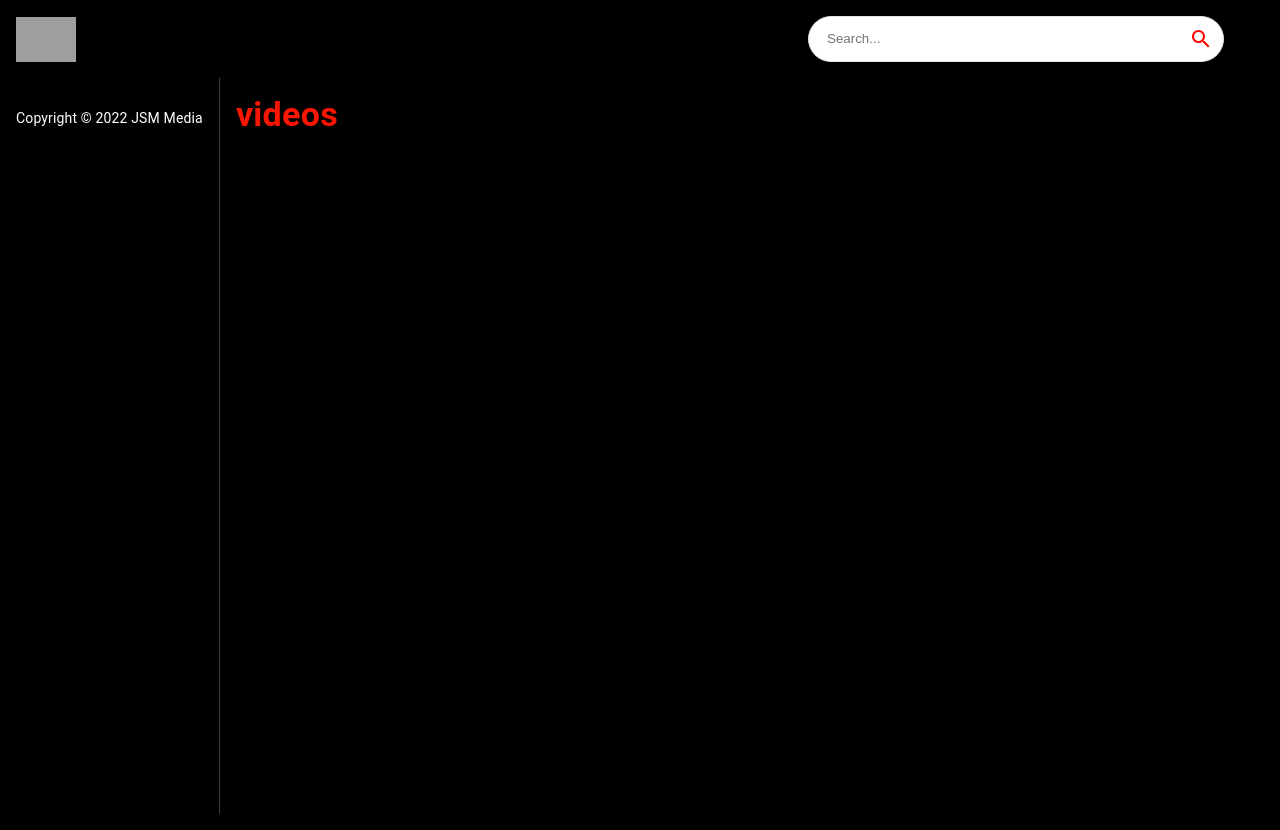
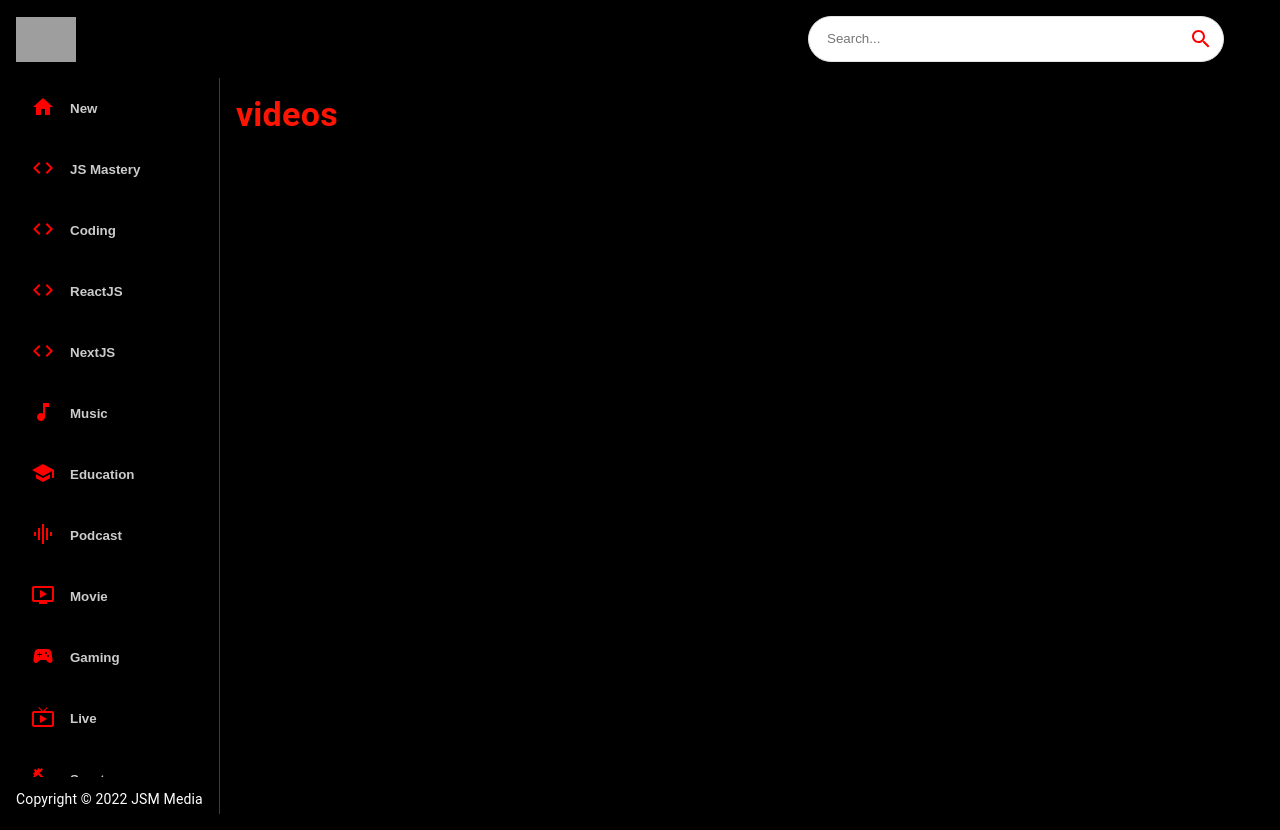
Before and after one commit to PraveenNarwal/YouTubeClone-2.0, a React (Create React App) app: page / in a window 1280 px wide. Built offline with nearby package versions, Linux system fonts and the light colour scheme; grey boxes are pictures that could not be loaded.

Commit message:
sidebar added with hover selected

```diff
--- a/src/components/Sidebar.jsx
+++ b/src/components/Sidebar.jsx
@@ -1,9 +1,42 @@
-import React from 'react'
+import { Stack }        from "@mui/material";
+import React            from "react";
+import { categories }   from "../utils/constants";
 
-const Sidebar = () => {
-  return (
-    <div>Sidebar</div>
-  )
-}
+const Categories = ({ selectedCategory, setSelectedCategory }) => (
+  <Stack
+    direction="row"
+    sx={{
+      overflowY: "auto",
+      height: { sx: "auto", md: "95%" },
+      flexDirection: { md: "column" },
+    }}
+  >
+    {categories.map((category) => (
+      <button
+        className="category-btn"
+        onClick={() => setSelectedCategory(category.name)}
+        style={{
+          background: category.name === selectedCategory && "#FC1503",
+          color: "white",
+        }}
+        key={category.name}
+      >
+        <span
+          style={{
+            color: category.name === selectedCategory ? "white" : "red",
+            marginRight: "15px",
+          }}
+        >
+          {category.icon}
+        </span>
+        <span
+          style={{ opacity: category.name === selectedCategory ? "1" : "0.8" }}
+        >
+          {category.name}
+        </span>
+      </button>
+    ))}
+  </Stack>
+);
 
-export default Sidebar
+export default Categories
```
Also changed, not shown: src/components/Feed.jsx (+4 -4 lines).
